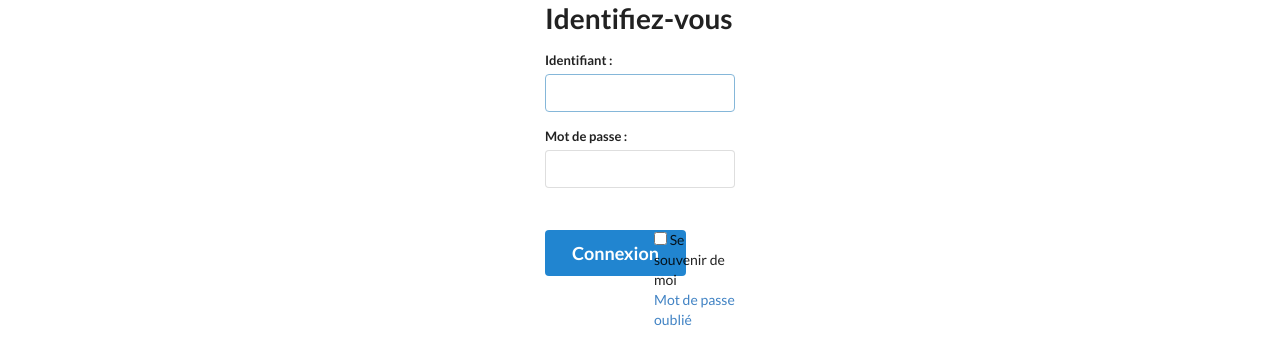
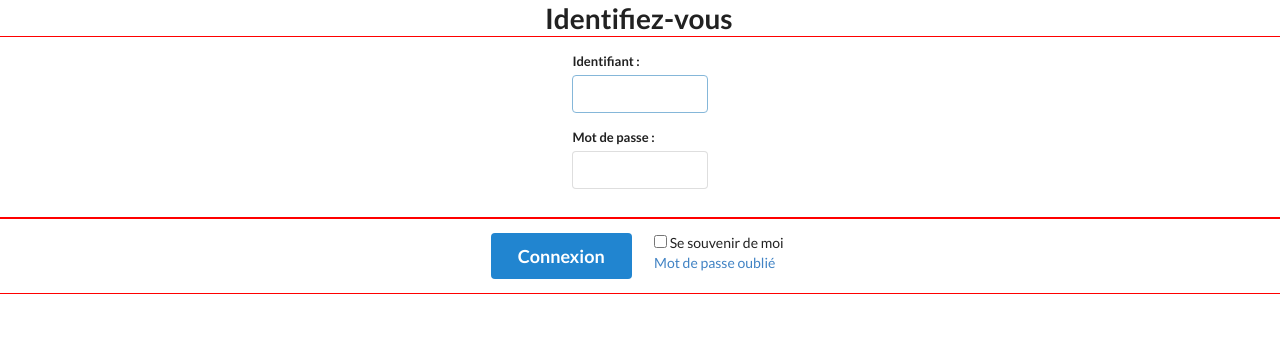
Before and after one commit to projet2021v/projet_sortie_scolaire, a Symfony app: template templates/security/login.html.twig in a window 1280 px wide. Shown: the top 364 px of the page. Run offline with Twig, Linux system fonts and the light colour scheme; the template is opened without the code that fills it, so the values that code supplies are empty; some libraries are stand-ins or nearby versions.

Commit message:
modif semantic 100%

```diff
--- a/templates/security/login.html.twig
+++ b/templates/security/login.html.twig
@@ -27,7 +27,7 @@
     {% endif %}
 
 
-    <div class="ui six column centered grid">
+    <div class="ui eight column centered grid" style="border: solid 1px red">
         <div class="column">
             <div class="ui form">
 
@@ -47,7 +47,7 @@
         </div>
     </div>
 
-    <div class="ui twelve column centered grid">
+    <div class="ui eight column centered grid" style="border: solid 1px red">
         <div class="row">
 
             <div class="column">
--- a/templates/sortie/afficher_sortie.html.twig
+++ b/templates/sortie/afficher_sortie.html.twig
@@ -9,7 +9,7 @@
     </div>
 
     {% if sortie.getMotifAnnulation() != null %}
-    <div class="ui four column centered grid" style="margin-top: 1rem">
+    <div class="ui three column centered grid" style="margin-top: 1rem">
         <div class="column">
 
             <div class="ui negative message">
--- a/templates/sortie/annuler_sortie.html.twig
+++ b/templates/sortie/annuler_sortie.html.twig
@@ -5,14 +5,14 @@
 {% block main %}
 
     <div class="ui one centered column grid">
-        <div class="four wide column">
+        <div class="five wide column">
 
             <h1 class="ui center aligned header">ANNULER UNE SORTIE</h1>
 
             <div><span class="ui header">Nom de la sortie : </span>{{ sortie.getNom() }}</div>
             <div><span class="ui header">Date de la sortie : </span>{{ sortie.getDateHeureDebut()|date('d/m/Y') }}</div>
             <div><span class="ui header">Ville organisatrice : </span>{{ sortie.getSite().getNom() }}</div>
-            <div><span class="ui header">Lieu : {{ sortie.getLieu().getNom() }} </span>{{ sortie.getLieu().getVille().getCodePostal() }} {{ sortie.getLieu().getVille().getNom() }}</div>
+            <div><span class="ui header">Lieu : </span>{{ sortie.getLieu().getNom() }}, {{ sortie.getLieu().getVille().getCodePostal() }} {{ sortie.getLieu().getVille().getNom() }}</div>
 
             <div class="ui form">
                 {{ form_start(form) }}
```
